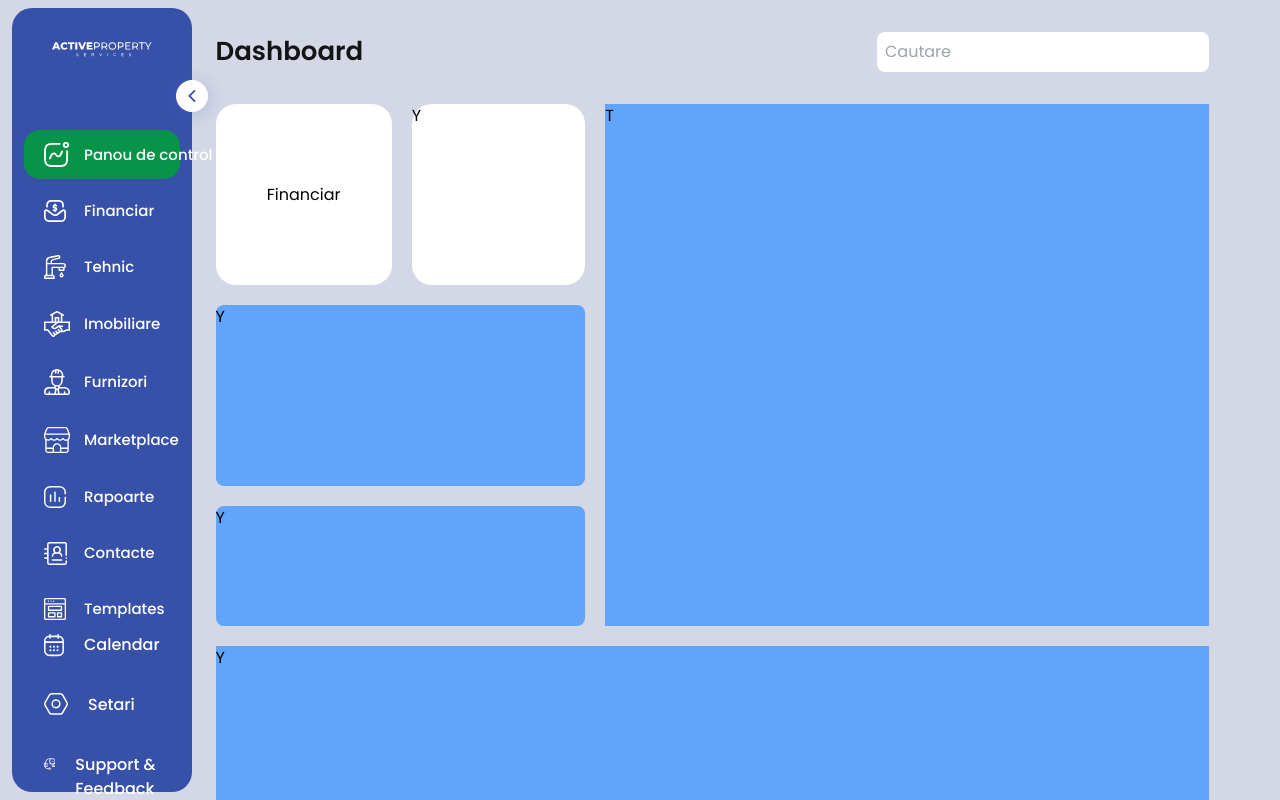
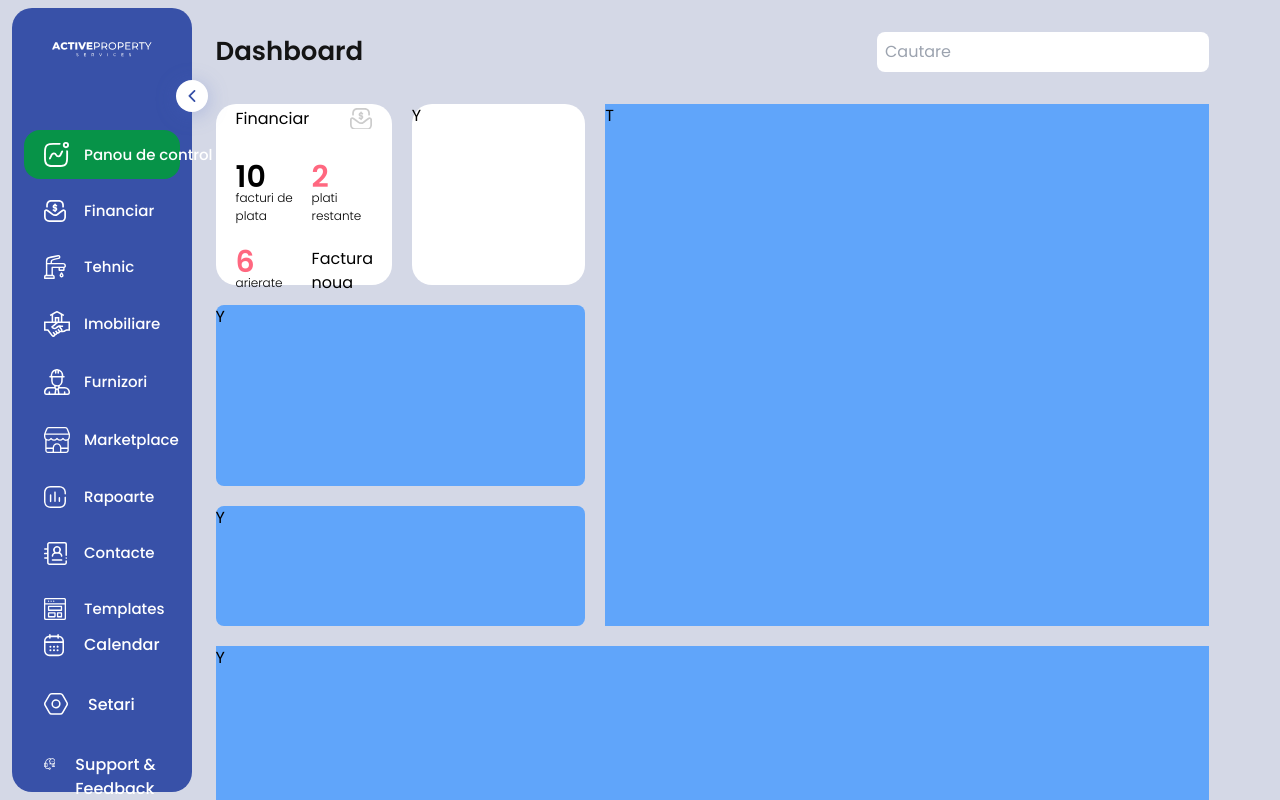
Before and after one commit to GeluHorotan/active-property-services, a Next.js app: page / in a window 1280 px wide. Shown: the top 800 px of the page. Built offline with nearby package versions, Linux system fonts and the light colour scheme.

Commit message:
feat: add action and icon to the card

```diff
--- a/app/page.tsx
+++ b/app/page.tsx
@@ -1,4 +1,9 @@
+import QuickAction from '@components/QuickAction';
+import QuickActionData from '@ro/QuickActionData.json';
+
 export default function Home() {
+  const { cards } = QuickActionData;
+  console.log(cards);
   return (
     <div className="flex flex-col gap-8 mt-6">
       <div className="flex  justify-between  ">
@@ -10,9 +15,9 @@ export default function Home() {
         <div className=" col-span-5  ">
           <div className="flex items-center flex-wrap gap-5 ">
             <div className=" w-full h-[181px]  rounded-lg flex items-center justify-between gap-5">
-              <div className="w-1/2 h-full p-5  bg-white rounded-[20px] flex items-center justify-center">
-                Financiar
-              </div>
+              {cards.map((card, i) => {
+                return <QuickAction key={i} card={card}></QuickAction>;
+              })}
               <div className="w-1/2 h-full bg-white rounded-[20px]">Y</div>
             </div>
             <div className="w-full h-[181px] bg-blue-400 rounded-lg">Y</div>
--- /dev/null
+++ b/components/QuickAction.tsx
@@ -0,0 +1,42 @@
+import { FC } from 'react';
+import IconFinder from './svgs/icons/IconFinder';
+
+interface IQuickAction {
+  card: any;
+}
+
+const QuickAction: FC<IQuickAction> = ({ card }) => {
+  console.log(card);
+  return (
+    <div className="w-1/2 h-full p-5  bg-white rounded-[20px] flex items-center justify-center">
+      <div className="w-full  grid grid-cols-2 grid-rows-3 gap-4 items-center">
+        <div>{card?.title}</div>
+        <div className=" justify-end flex ">
+          <IconFinder
+            name={card?.iconName}
+            className="fill-[#ccc]"
+          ></IconFinder>
+        </div>
+        {card?.entries.map((entry: any, i: number) => {
+          return (
+            <div key={i} className="flex flex-col items-start ">
+              <h6
+                className={`font-semibold text-[30px] leading-6 ${
+                  entry.highlight
+                    ? 'text-custom_red-700'
+                    : 'text-custom-gray-900'
+                }`}
+              >
+                {entry.data_number}
+              </h6>
+              <p className="font-light text-[12px]">{entry.data_desc}</p>
+            </div>
+          );
+        })}
+        <div>{card?.action_name}</div>
+      </div>
+    </div>
+  );
+};
+
+export default QuickAction;
--- /dev/null
+++ b/locale/ro/QuickActionData.json
@@ -0,0 +1,25 @@
+{
+  "cards": [
+    {
+      "title": "Financiar",
+      "iconName": "Money",
+      "entries": [
+        {
+          "data_number": 10,
+          "data_desc": "facturi de plata"
+        },
+        {
+          "data_number": 2,
+          "data_desc": "plati restante",
+          "highlight": true
+        },
+        {
+          "data_number": 6,
+          "data_desc": "arierate",
+          "highlight": true
+        }
+      ],
+      "action_name": "Factura noua"
+    }
+  ]
+}
```
Also changed, not shown: locale/ro/quick_action.json (deleted, +0 -21 lines).
